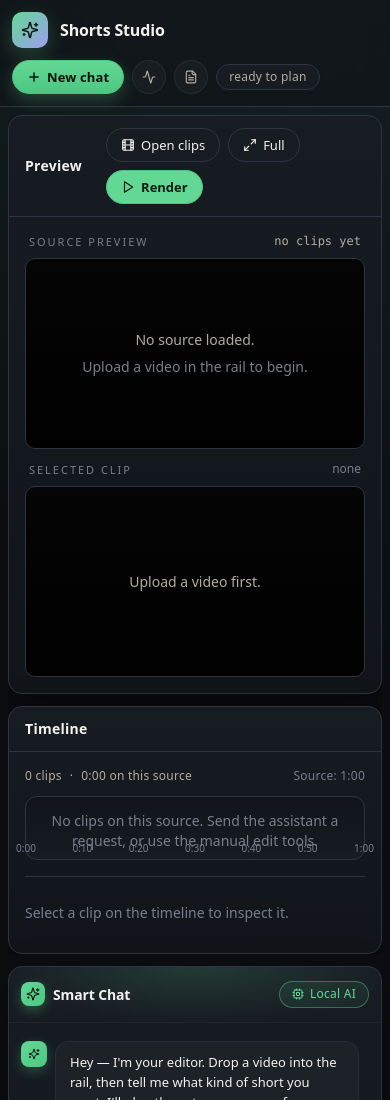
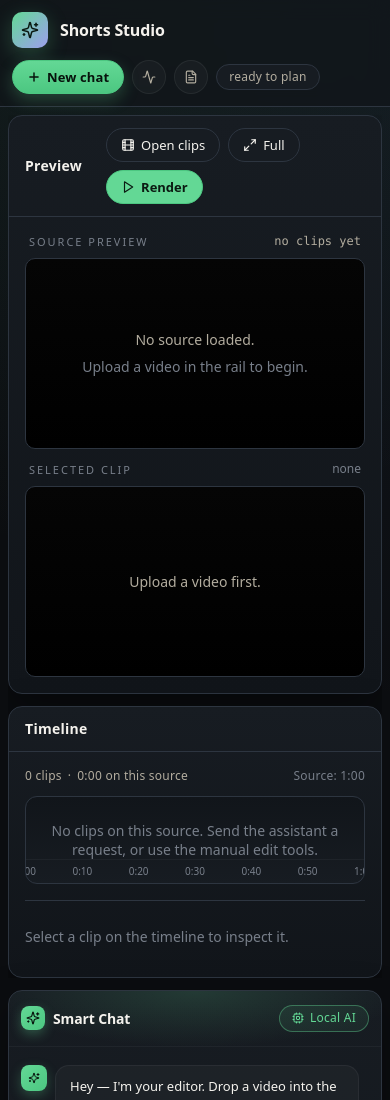
Before and after one commit to laljith-gamer/visual_ai_editor, a Next.js app: page /editor in a window 390 px wide. Shown: the top 1100 px of the page. Built offline with nearby package versions, Linux system fonts and the light colour scheme.

Commit message:
Improve timeline clip readability and wrapping

```diff
--- a/components/Timeline.module.css
+++ b/components/Timeline.module.css
@@ -2,6 +2,7 @@
   display: flex;
   flex-direction: column;
   gap: var(--space-3);
+  min-width: 0;
 }
 
 .header {
@@ -10,16 +11,19 @@
   gap: var(--space-2);
   font-size: 12px;
   letter-spacing: 0.02em;
+  min-width: 0;
+  flex-wrap: wrap;
 }
 
 .track {
   position: relative;
-  height: 64px;
+  height: 76px;
   border-radius: 12px;
   background: linear-gradient(180deg, var(--bg-1), var(--bg-2));
   border: 1px solid var(--line);
   user-select: none;
   touch-action: none;
+  overflow: hidden;
 }
 
 .empty {
@@ -29,19 +33,25 @@
   place-items: center;
   text-align: center;
   padding: 0 var(--space-4);
+  margin: 0;
 }
 
 .clip {
   position: absolute;
-  top: 8px;
-  bottom: 24px;
+  top: 10px;
+  bottom: 26px;
+  min-width: 34px;
   background: linear-gradient(180deg, rgba(99, 216, 149, 0.4), rgba(99, 216, 149, 0.18));
   border: 1px solid rgba(99, 216, 149, 0.6);
   border-radius: 8px;
   display: flex;
   align-items: center;
   cursor: grab;
-  transition: border-color 120ms ease, box-shadow 120ms ease;
+  overflow: hidden;
+  transition: border-color 120ms ease, box-shadow 120ms ease, filter 120ms ease;
+}
+.clip:hover {
+  filter: brightness(1.08);
 }
 .clip:active {
   cursor: grabbing;
@@ -56,11 +66,14 @@
   display: flex;
   align-items: center;
   justify-content: space-between;
+  gap: 6px;
   padding: 0 8px;
   min-width: 0;
+  overflow: hidden;
 }
 
 .clipName {
+  min-width: 0;
   font-size: 11px;
   font-weight: 500;
   text-overflow: ellipsis;
@@ -69,8 +82,9 @@
 }
 
 .clipDuration {
+  flex: 0 0 auto;
   font-size: 11px;
-  color: rgba(11, 26, 18, 0.7);
+  color: rgba(11, 26, 18, 0.78);
 }
 
 .handle {
@@ -90,12 +104,13 @@
   left: 0;
   right: 0;
   bottom: 0;
-  height: 22px;
+  height: 24px;
   pointer-events: none;
+  border-top: 1px solid rgba(255, 255, 255, 0.04);
 }
 .tick {
   position: absolute;
-  bottom: 4px;
+  bottom: 5px;
   transform: translateX(-50%);
   font-size: 10px;
   color: var(--text-faint);
@@ -103,7 +118,6 @@
 .tick em {
   font-style: normal;
 }
-
 
 /* ──────────────────────────────────────────────────────────────────
  * v1.6.0 — Source badges + multi-source clip styling.
@@ -118,14 +132,15 @@
   margin-right: 6px;
   letter-spacing: 0.04em;
   color: rgba(11, 26, 18, 0.85);
-  /* background colour set inline per source */
+  flex: 0 0 auto;
 }
 
 .tabs {
   display: flex;
   gap: 4px;
   flex-wrap: wrap;
-  margin-bottom: 6px;
+  margin-bottom: 2px;
+  min-width: 0;
 }
 
 .tab {
@@ -156,3 +171,18 @@
   height: 8px;
   border-radius: 999px;
 }
+
+@media (max-width: 560px) {
+  .track {
+    height: 88px;
+  }
+
+  .clip {
+    top: 12px;
+    bottom: 30px;
+  }
+
+  .header {
+    gap: 6px;
+  }
+}
```
